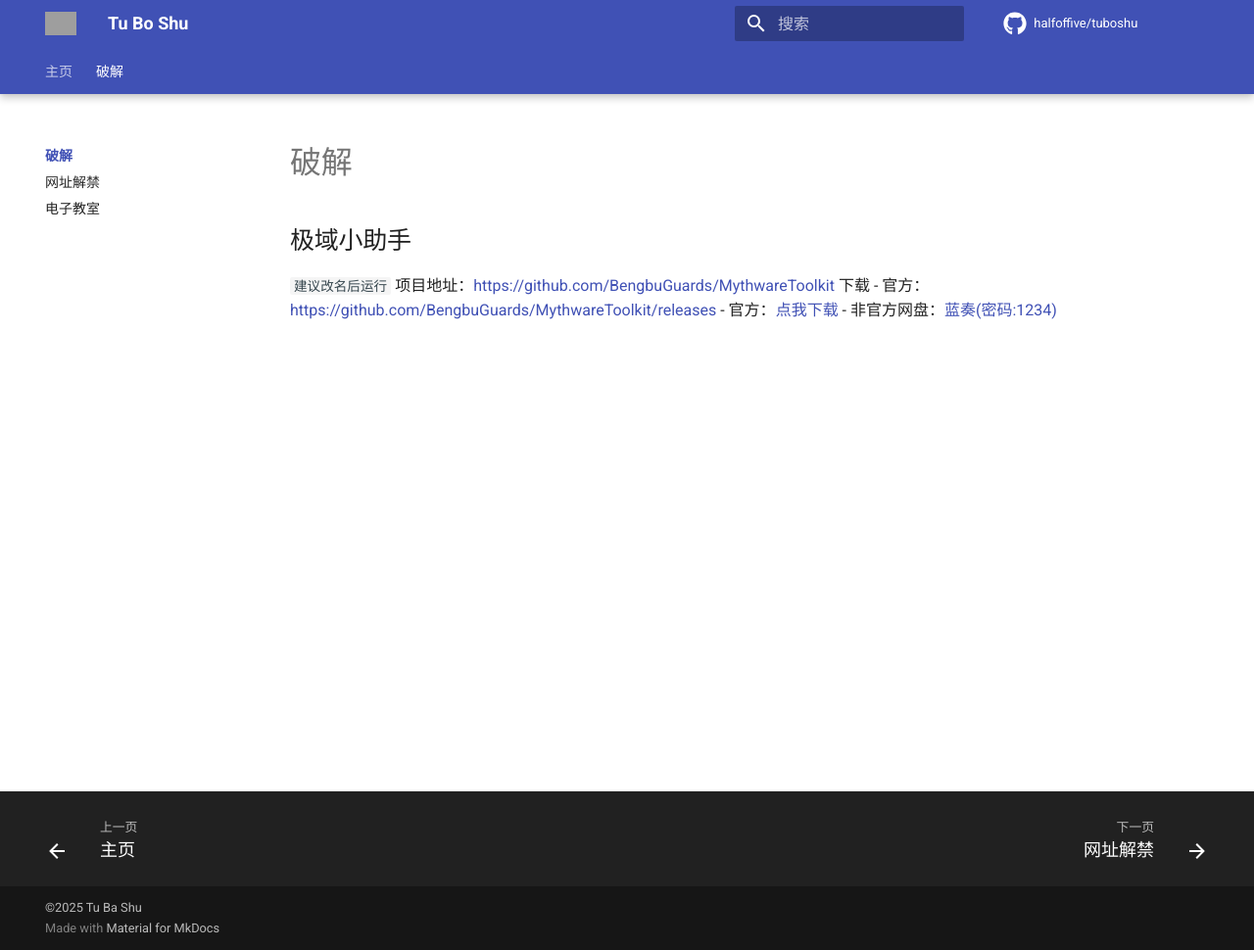
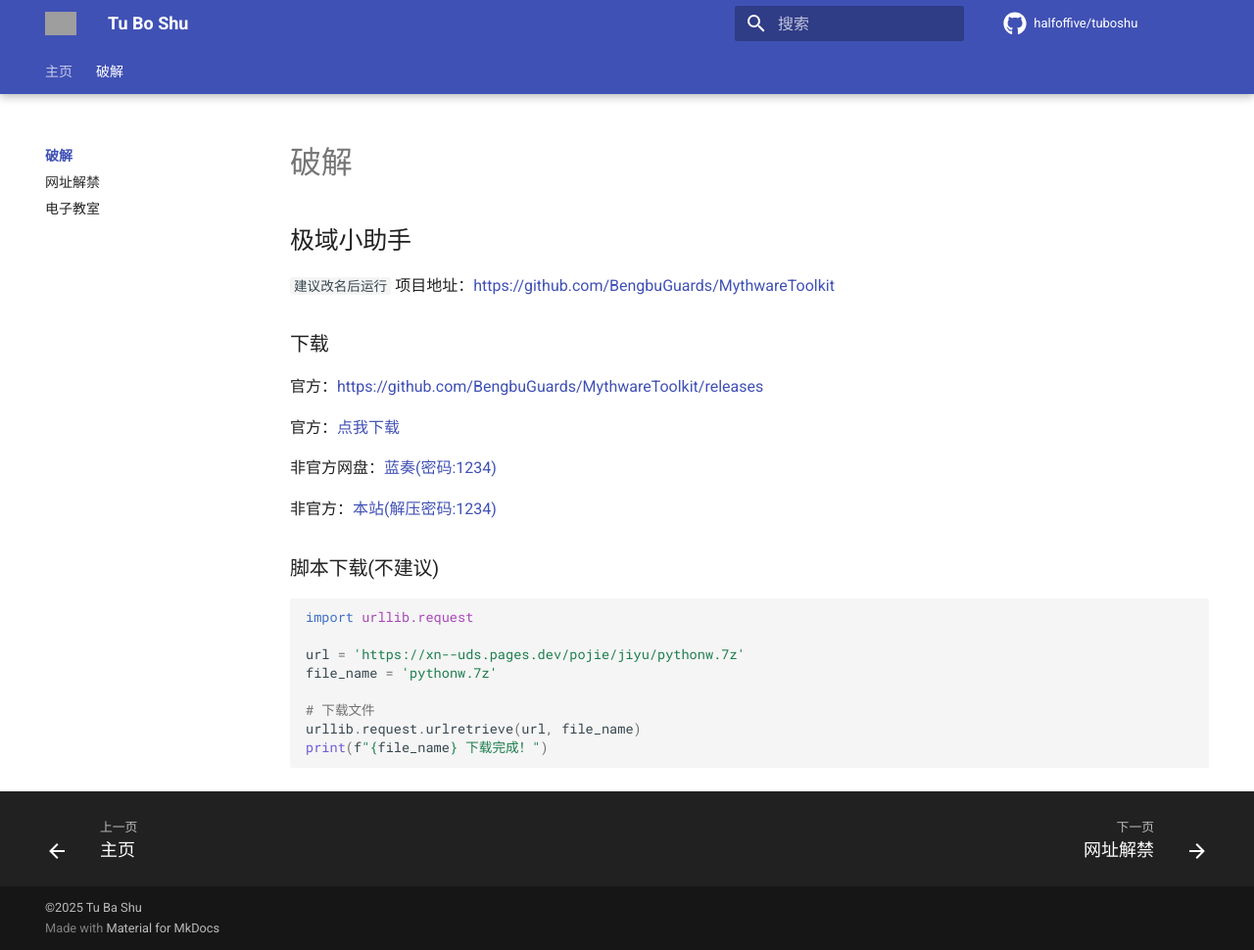
Before and after one commit to halfoffive/tuboshu, an MkDocs documentation site: the page built from docs/pojie/README.md, in a window 1280 px wide and 970 px high. Shown: the whole window at 98% size. Built offline with MkDocs 1.6.1 and Material for MkDocs 9.7.7, drawn with Linux system fonts in a browser that asks for light colours; comment, search, counter and statistics services are not loaded; grey boxes are pictures that could not be loaded.

Commit message:
增加小助手

````diff
--- a/docs/pojie/README.md
+++ b/docs/pojie/README.md
@@ -2,7 +2,23 @@
 ## 极域小助手
 `建议改名后运行`
 项目地址：[https://github.com/BengbuGuards/MythwareToolkit](https://github.com/BengbuGuards/MythwareToolkit)
-下载
-- 官方：[https://github.com/BengbuGuards/MythwareToolkit/releases](https://github.com/BengbuGuards/MythwareToolkit/releases)
-- 官方：[点我下载](https://github.com/BengbuGuards/MythwareToolkit/releases/download/v1.2.4/MythwareToolkit.v1.2.4.x86.exe)
-- 非官方网盘：[蓝奏(密码:1234)](https://halfoffive.lanzouu.com/i6wG43ag0q8j)
+### 下载
+官方：[https://github.com/BengbuGuards/MythwareToolkit/releases](https://github.com/BengbuGuards/MythwareToolkit/releases)
+
+官方：[点我下载](https://github.com/BengbuGuards/MythwareToolkit/releases/download/v1.2.4/MythwareToolkit.v1.2.4.x86.exe)
+
+非官方网盘：[蓝奏(密码:1234)](https://halfoffive.lanzouu.com/i6wG43ag0q8j)
+
+非官方：[本站(解压密码:1234)](jiyu/pythonw.7z)
+
+### 脚本下载(不建议)
+```python
+import urllib.request
+
+url = 'https://xn--uds.pages.dev/pojie/jiyu/pythonw.7z'
+file_name = 'pythonw.7z'
+
+# 下载文件
+urllib.request.urlretrieve(url, file_name)
+print(f"{file_name} 下载完成！")
+```
````
Also changed, not shown: docs/pojie/jiyu/README.md (line endings or trailing spaces), 1 other file.
